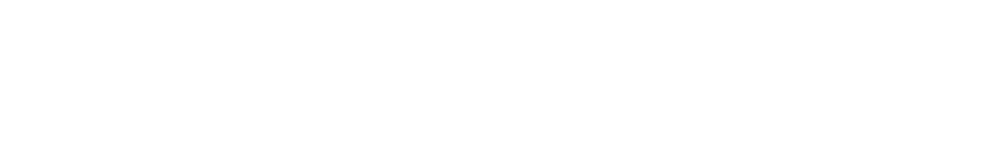
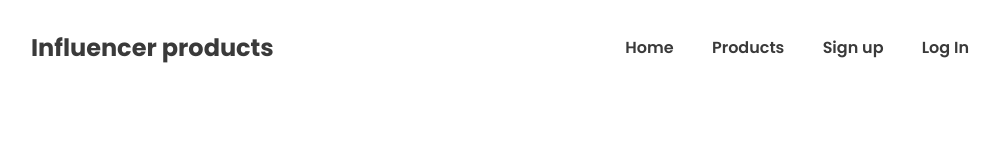
Before and after one commit to faruk-mahfuj/influencer-products, a plain HTML site: page index.html in a window 1280 px wide. Shown: the whole page, without its empty margins (89-1088 px from the left). Drawn offline with Linux system fonts and the light colour scheme.

Commit message:
navbar added

```diff
--- a/index.html
+++ b/index.html
@@ -6,11 +6,29 @@
     <meta http-equiv="X-UA-Compatible" content="IE=edge">
     <meta name="viewport" content="width=device-width, initial-scale=1.0">
     <title>Influencer Products</title>
+    <!-- stylesheet -->
     <link rel="stylesheet" href="style.css">
+    <!-- Iconify -->
+    <script src="https://code.iconify.design/iconify-icon/1.0.0-beta.3/iconify-icon.min.js"></script>
 </head>
 
 <body>
+    <header>
+        <nav>
+            <div class="nav-title">
+                <h1>Influencer products</h1>
+            </div>
+            <div class="nav-container">
+                <a class="nav-item" href="">Home</a>
+                <a class="nav-item" href="">Products</a>
+                <a class="nav-item" href="">Sign up</a>
+                <a class="nav-item" href="">Log In</a>
+                <iconify-icon class="nav-item" icon="akar-icons:search"></iconify-icon>
+                <iconify-icon class="nav-item" icon="clarity:shopping-cart-outline-badged"></iconify-icon>
 
+            </div>
+        </nav>
+    </header>
 </body>
 
 </html>
--- a/style.css
+++ b/style.css
@@ -0,0 +1,33 @@
+/* Fonts */
+@import url('https://fonts.googleapis.com/css2?family=Poppins:wght@400;500;600;700&display=swap');
+
+/* Common Styles */
+body {
+    margin: 0% 120px;
+    padding: 0%;
+    font-family: 'Poppins', sans-serif;
+}
+
+
+/* Nav Styles */
+nav {
+    display: flex;
+    justify-content: space-between;
+    margin: 30px 0px;
+    align-items: center;
+}
+
+.nav-title h1 {
+    margin: 0%;
+    color: #3A3A3A;
+    font-weight: 700;
+    font-size: 24px;
+}
+
+.nav-item {
+    text-decoration: none;
+    font-weight: 600;
+    font-size: 16px;
+    color: #3A3A3A;
+    margin-right: 34px;
+}
```
